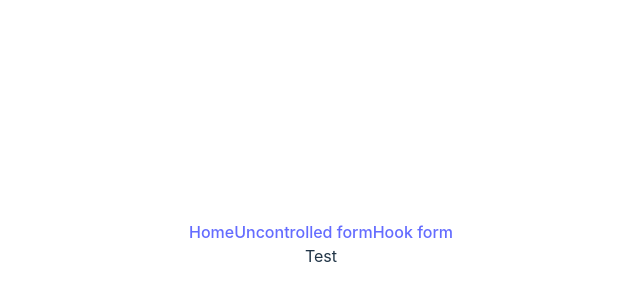
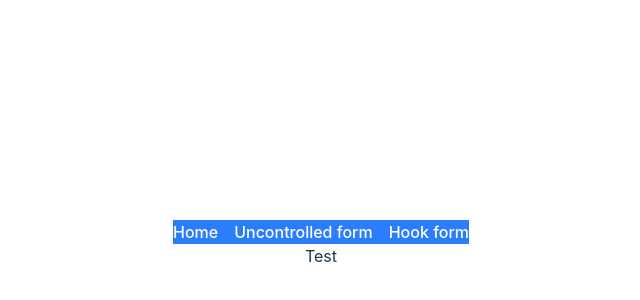
Before and after one commit to elizaveta-tukailo/rssreact2024, a React (Vite) app: page / in a window 1280 px wide. Shown: the part 156-456 px from the top of the page, without its empty margins (319-959 px from the left). Built offline with nearby package versions, Linux system fonts and the light colour scheme.

Commit message:
feat: add header

```diff
--- /dev/null
+++ b/src/components/Header/Header.css
@@ -0,0 +1,14 @@
+.header {
+    background-color: #2C7DFB;
+}
+.header nav a {
+    margin-right: 16px;
+    color: #ffffff;
+    text-decoration: none;
+}
+.header nav a:hover {
+    color: #FECD27;
+}
+.header nav a:last-child {
+    margin-right: 0;
+}
--- a/src/components/Header/Header.tsx
+++ b/src/components/Header/Header.tsx
@@ -1,11 +1,16 @@
 import { Link } from 'react-router-dom';
+import './Header.css';
 
 export default function Header() {
   return (
-    <nav>
-      <Link to="/">Home</Link>
-      <Link to="/uncontrolled-form">Uncontrolled form</Link>
-      <Link to="/hook-form">Hook form</Link>
-    </nav>
+    <header className="header">
+      <div className="container">
+        <nav>
+          <Link to="/">Home</Link>
+          <Link to="/uncontrolled-form">Uncontrolled form</Link>
+          <Link to="/hook-form">Hook form</Link>
+        </nav>
+      </div>
+    </header>
   );
 }
```
Also changed, not shown: src/components/Layout/Layout.tsx (+5 -4 lines).
